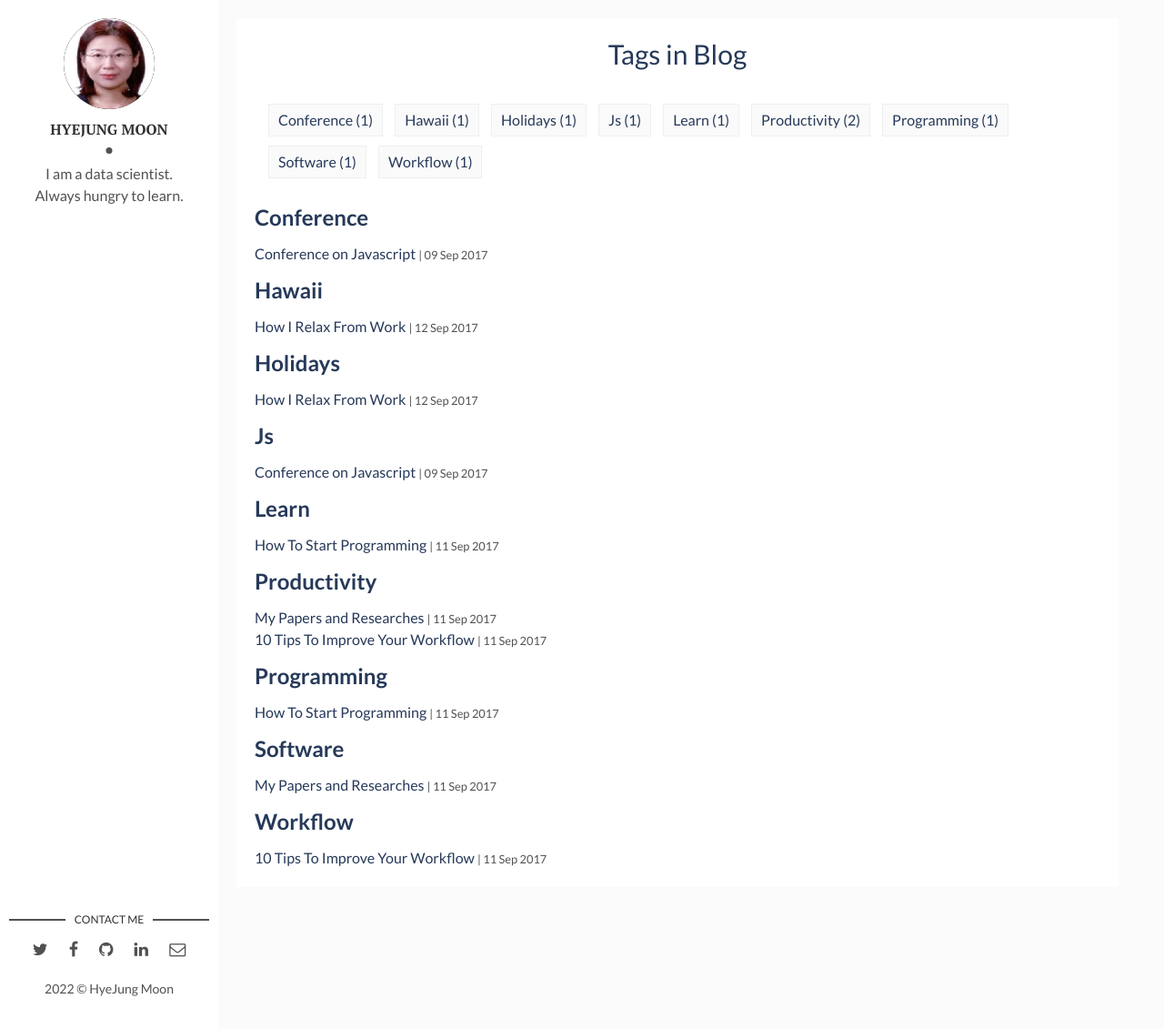
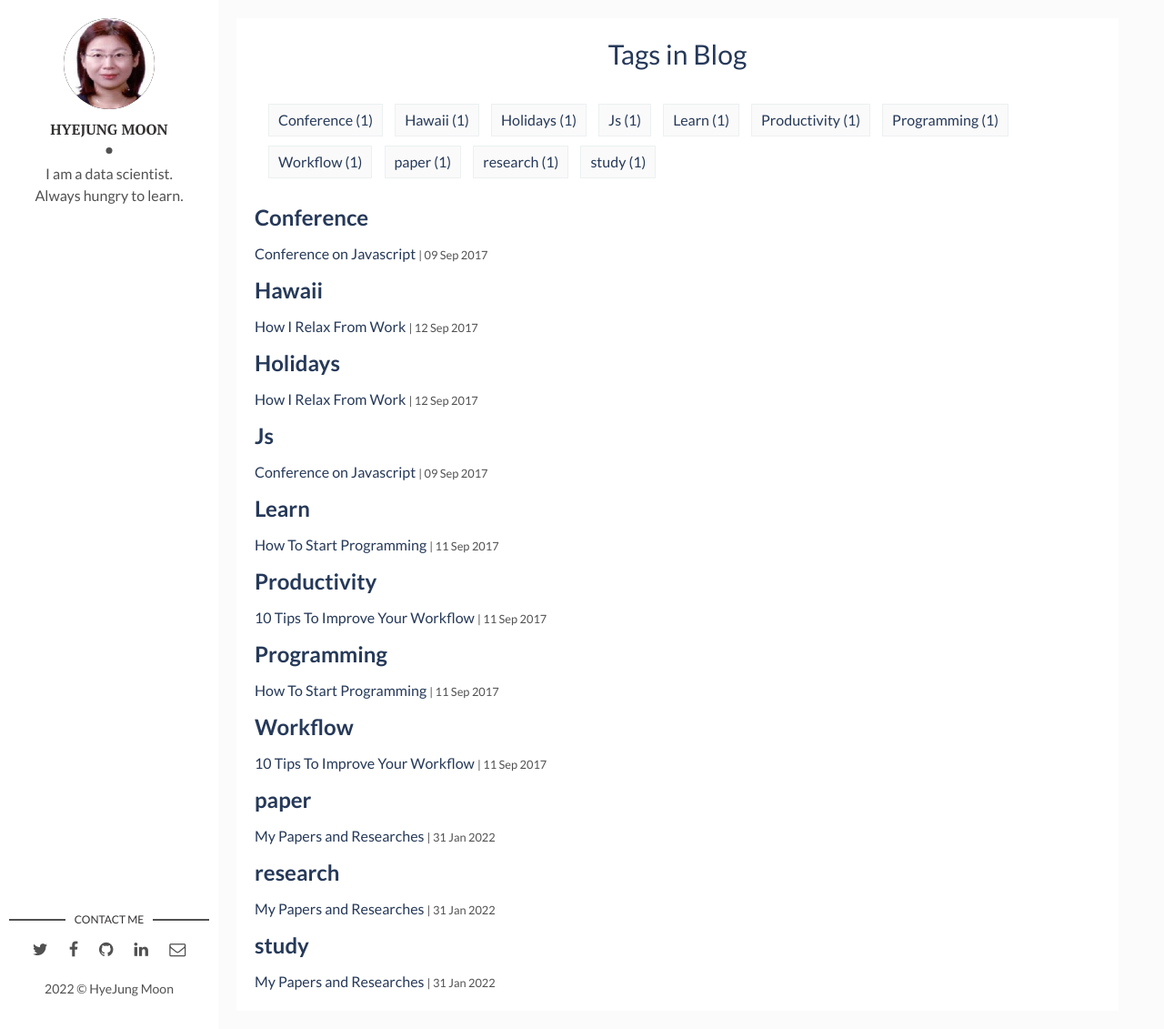
Before and after one commit to MoonHyeJung/moonhyejung.github.io, a Jekyll site: the page built from tags.html, in a window 1280 px wide and 1131 px high. Shown: the whole window at 91% size. Built offline with Jekyll 4.4.1, drawn with Linux system fonts in a browser that asks for light colours.

Commit message:
6th commit

```diff
--- a/_posts/2017-09-12-the-best-organizer-software.markdown
+++ b/_posts/2017-09-12-the-best-organizer-software.markdown
@@ -1,10 +1,10 @@
 ---
 layout: post
 title: My Papers and Researches
-date: 2017-09-12 00:00:00 +0300
+date: 2022-02-01 00:00:00 +0300
 description: You’ll find this post in your `_posts` directory. Go ahead and edit it and re-build the site to see your changes. # Add post description (optional)
 img: software.jpg # Add image post (optional)
-tags: [Productivity, Software] # add tag
+tags: [paper, study, research] # add tag
 ---
 
 Church-key blog messenger bag, selfies umami man braid mlkshk. Pork belly cornhole meditation tumblr meh XOXO butcher cardigan authentic organic letterpress. Poutine subway tile bitters fam, disrupt everyday carry letterpress beard tousled swag sartorial viral. Retro af 3 wolf moon heirloom, pork belly man bun DIY chillwave. Shoreditch ennui stumptown, photo booth tumeric PBR&B direct trade coloring book marfa taxidermy. Gentrify brunch typewriter woke freegan. Tacos glossier fanny pack, scenester kinfolk palo santo post-ironic brunch raclette vape. Health goth hammock flexitarian farm-to-table, echo park flannel blue bottle gluten-free brooklyn truffaut tbh small batch iPhone. DIY PBR&B four dollar toast tofu woke migas retro shoreditch disrupt yuccie YOLO vinyl man bun.
```
